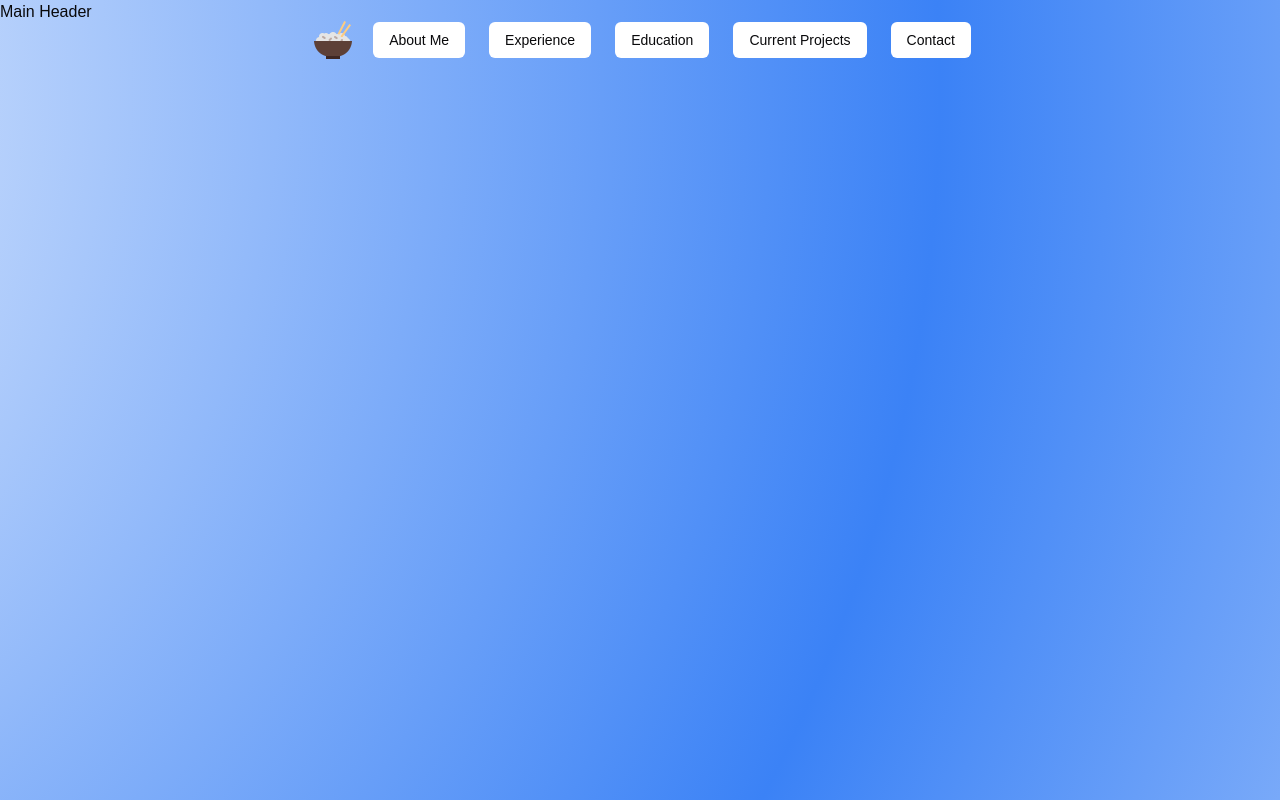
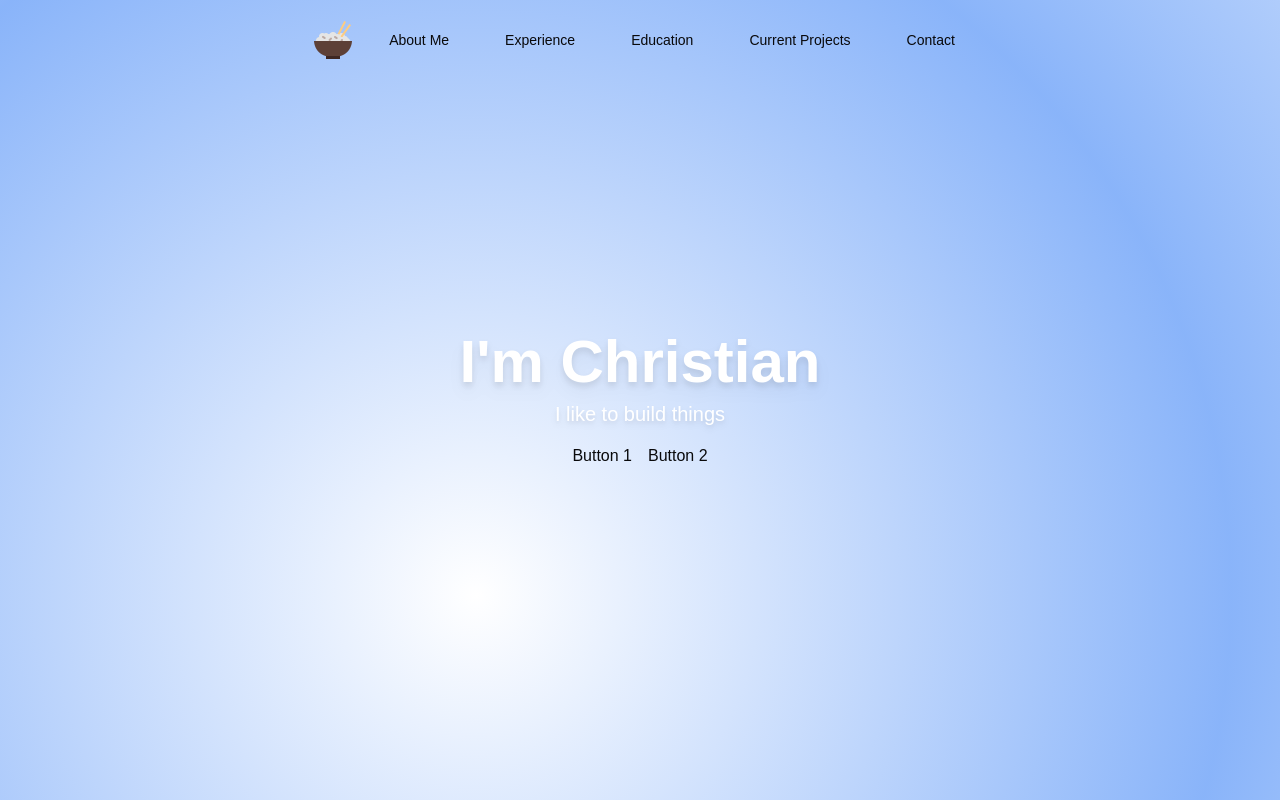
Before and after one commit to chvaldez10/personal-site, a Next.js app in the folder personal-site/: page / in a window 1280 px wide. Built offline with nearby package versions, Linux system fonts and the light colour scheme.

Commit message:
ui tweaks

```diff
--- a/personal-site/src/components/Navbar.tsx
+++ b/personal-site/src/components/Navbar.tsx
@@ -44,7 +44,10 @@ const Navbar: FC = () => {
 
       {/* Logo */}
       <div className="flex items-center mx-auto gap-4">
-        <Link to="main-header" className="hidden md:flex cursor-pointer">
+        <Link
+          to="main-header"
+          className="hidden md:flex cursor-pointer transform transition-transform duration-300 hover:scale-110"
+        >
           <Image
             src="/rice-bowl.png"
             alt="Logo"
@@ -77,7 +80,7 @@ const DesktopNavbarLinkItem = ({ href, label }: NavbarLinks) => {
       smooth={true}
       duration={300}
       offset={-50}
-      className="group inline-flex h-9 w-max items-center justify-center rounded-md bg-white px-4 py-2 text-sm font-medium transition-colors hover:bg-gray-100 hover:text-gray-900 focus:bg-gray-100 focus:text-gray-900 focus:outline-none disabled:pointer-events-none disabled:opacity-50 data-[active]:bg-gray-100/50 data-[state=open]:bg-gray-100/50 cursor-pointer"
+      className="group inline-flex h-9 w-max items-center justify-center rounded-md px-4 py-2 text-sm font-medium transition-colors hover:text-gray-900 focus:bg-gray-100 focus:text-gray-900 focus:outline-none disabled:pointer-events-none disabled:opacity-50 data-[active]:bg-gray-100/50 data-[state=open]:bg-gray-100/50 cursor-pointer"
     >
       {label}
     </Link>
--- a/personal-site/src/components/core/MainHeader.tsx
+++ b/personal-site/src/components/core/MainHeader.tsx
@@ -3,8 +3,17 @@ import "@/styles/main-header.css";
 
 const MainHeader: React.FC = () => {
   return (
-    <div className="h-screen gradient-background">
-      <h2>Main Header</h2>
+    <div className="h-screen gradient-background flex flex-col justify-center items-center text-center">
+      <h1 className="text-6xl font-extrabold text-white drop-shadow-lg">
+        I&apos;m Christian
+      </h1>
+      <p className="text-xl text-white mt-2 drop-shadow-md">
+        I like to build things
+      </p>
+      <div className="mt-4">
+        <button className="btn">Button 1</button>
+        <button className="btn ml-4">Button 2</button>
+      </div>
     </div>
   );
 };
--- a/personal-site/src/styles/main-header.css
+++ b/personal-site/src/styles/main-header.css
@@ -1,7 +1,12 @@
 .gradient-background {
-  background: radial-gradient(circle, white, #3b82f6, white);
-  background-size: 400% 400%;
-  animation: gradientAnimation 30s ease infinite;
+  background: radial-gradient(
+    circle,
+    rgba(255, 255, 255, 0.8),
+    rgba(59, 130, 246, 0.6),
+    rgba(255, 255, 255, 0.8)
+  );
+  background-size: 200% 200%;
+  animation: gradientAnimation 60s ease infinite;
 }
 
 @keyframes gradientAnimation {
```
